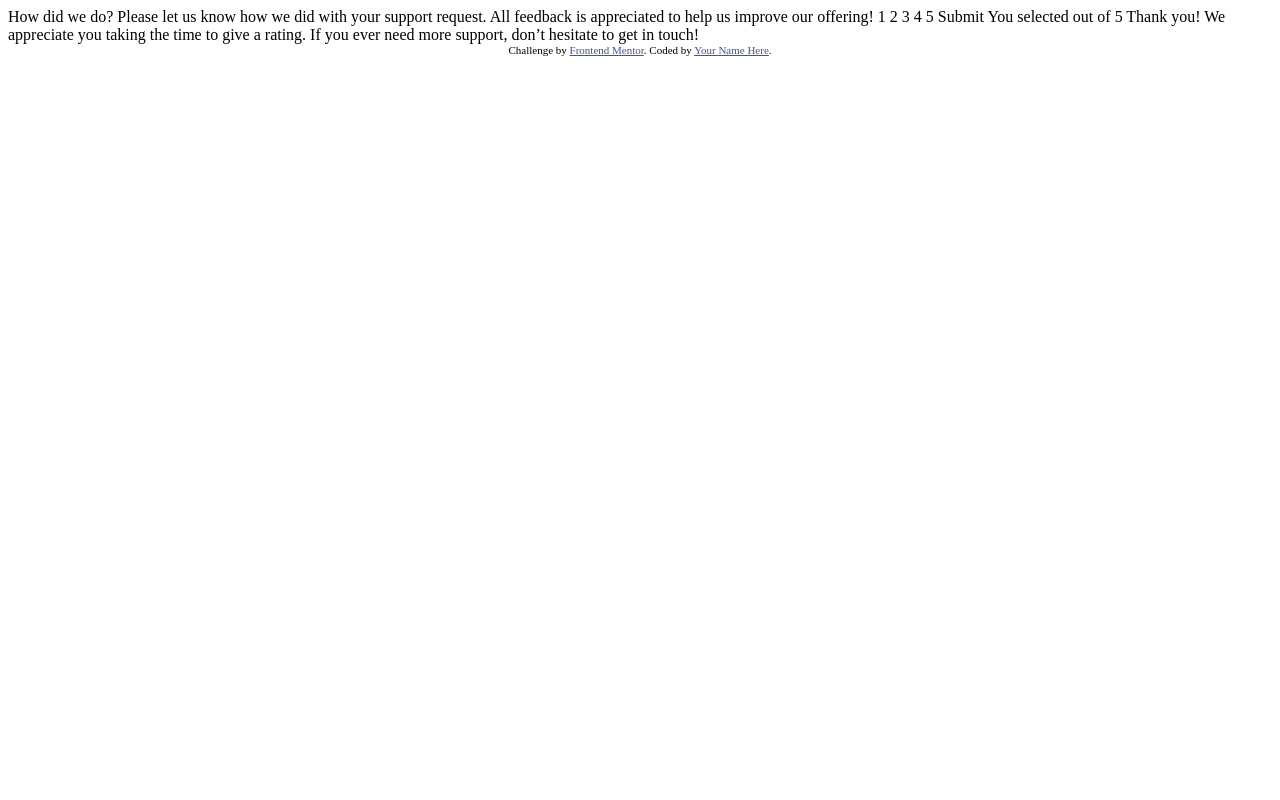
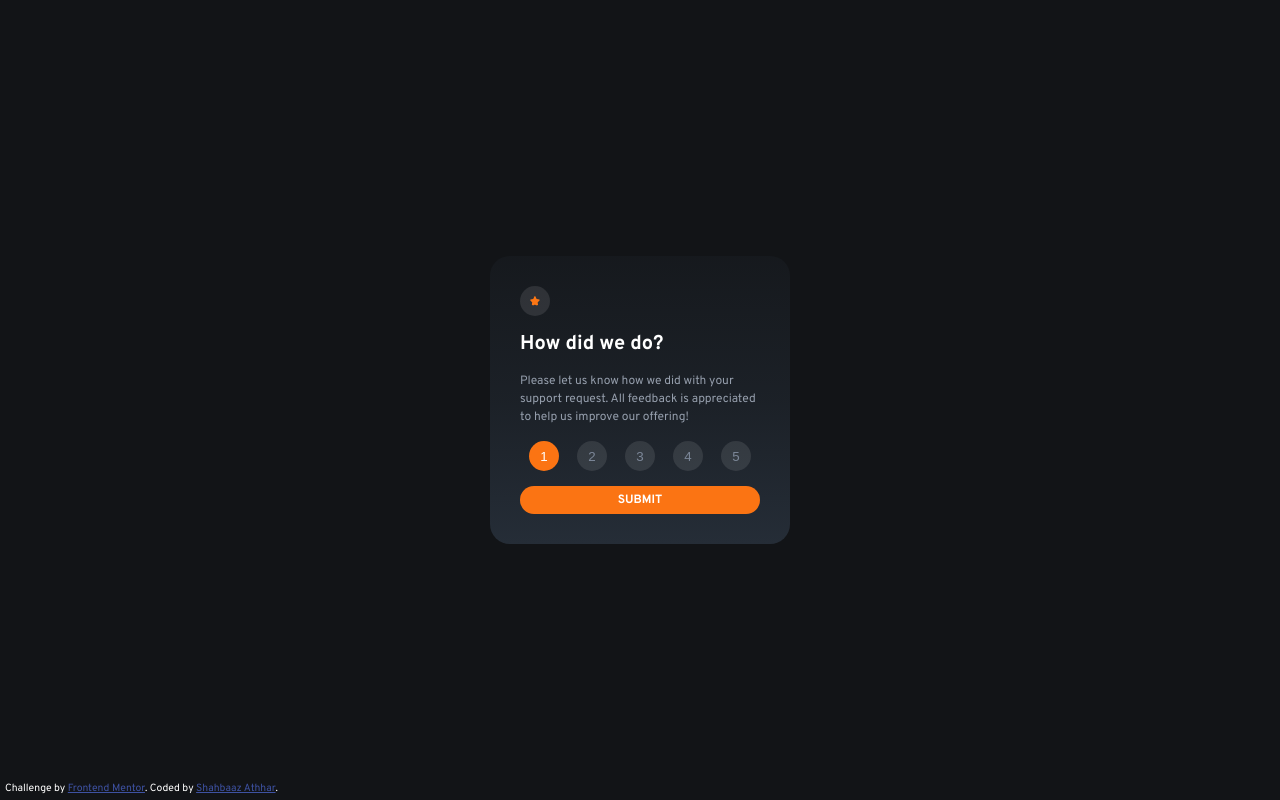
Before and after one commit to Shahbaaz92/interactive-rating-component-main, a plain HTML site: page index.html in a window 1280 px wide. Drawn offline with Linux system fonts and the light colour scheme.

Commit message:
Full Code update

```diff
--- a/index.html
+++ b/index.html
@@ -1,49 +1,66 @@
 <!DOCTYPE html>
 <html lang="en">
   <head>
-  <meta charset="UTF-8">
-  <meta name="viewport" content="width=device-width, initial-scale=1.0"> <!-- displays site properly based on user's device -->
+    <meta charset="UTF-8" />
+    <meta name="viewport" content="width=device-width, initial-scale=1.0" />
+    <!-- displays site properly based on user's device -->
+    <link
+      rel="icon"
+      type="image/png"
+      sizes="32x32"
+      href="./images/favicon-32x32.png"
+    />
+    <title>Frontend Mentor | Interactive rating component</title>
+    <link rel="stylesheet" href="style.css" />
+  </head>
 
-  <link rel="icon" type="image/png" sizes="32x32" href="./images/favicon-32x32.png">
-
-  <title>Frontend Mentor | Interactive rating component</title>
-
-  <!-- Feel free to remove these styles or customise in your own stylesheet 👍 -->
-  <style>
-    .attribution { font-size: 11px; text-align: center; }
-    .attribution a { color: hsl(228, 45%, 44%); }
-  </style>
-</head>
   <body>
-
     <!-- Rating state start -->
-
-  How did we do?
-
-  Please let us know how we did with your support request. All feedback is appreciated
-  to help us improve our offering!
-
-  1 2 3 4 5
-
-  Submit
-
+    <main class="main container" id="main-container">
+      <img src="images/icon-star.svg" alt="rating star" class="star" />
+      <h1>How did we do?</h1>
+      <p class="info">
+        Please let us know how we did with your support request. All feedback is
+        appreciated to help us improve our offering!
+      </p>
+      <div class="ratings" id="ratings">
+        <button class="rate active">1</button>
+        <button class="rate">2</button>
+        <button class="rate">3</button>
+        <button class="rate">4</button>
+        <button class="rate">5</button>
+      </div>
+      <button class="submit" id="submit">SUBMIT</button>
+    </main>
     <!-- Rating state end -->
 
     <!-- Thank you state start -->
 
-  You selected <!-- Add rating here --> out of 5
-
-  Thank you!
-
-  We appreciate you taking the time to give a rating. If you ever need more support,
-  don’t hesitate to get in touch!
+    <section class="sub container" id="sub-container">
+      <img
+        src="images/illustration-thank-you.svg"
+        alt="thank you"
+        class="thank-img"
+      />
+      <p class="selected"></p>
+      <h1>Thank you!</h1>
+      <p class="info">
+        We appreciate you taking the time to give a rating. If you ever need
+        more support, don’t hesitate to get in touch!
+      </p>
+    </section>
 
     <!-- Thank you state end -->
 
-
     <div class="attribution">
-    Challenge by <a href="https://www.frontendmentor.io?ref=challenge" target="_blank">Frontend Mentor</a>.
-    Coded by <a href="#">Your Name Here</a>.
+      Challenge by
+      <a href="https://www.frontendmentor.io?ref=challenge" target="_blank"
+        >Frontend Mentor</a
+      >. Coded by
+      <a href="https://www.frontendmentor.io/profile/Shahbaaz92"
+        >Shahbaaz Athhar</a
+      >.
     </div>
+    <script src="script.js"></script>
   </body>
 </html>
--- /dev/null
+++ b/script.js
@@ -0,0 +1,22 @@
+const mainContainer = document.getElementById("main-container");
+const rateBtns = document.getElementsByClassName("rate");
+const activeBtns = document.getElementsByClassName("active");
+const submitBtn = document.getElementById("submit");
+const subContainer = document.getElementById("sub-container");
+const selected = document.querySelector(".selected");
+
+for (let i = 0; i < rateBtns.length; i++) {
+  rateBtns[i].addEventListener("click", function () {
+    activeBtns[0].className = activeBtns[0].className.replace(" active", "");
+    this.className += " active";
+  });
+}
+submitBtn.addEventListener("click", function () {
+  for (let i = 0; i < rateBtns.length; i++) {
+    if (rateBtns[i].classList.contains("active")) {
+      selected.innerHTML = `You selected ${i + 1} out of 5`;
+      mainContainer.style.display = "none";
+      subContainer.style.display = "block";
+    }
+  }
+});
--- /dev/null
+++ b/style.css
@@ -0,0 +1,118 @@
+@import url("https://fonts.googleapis.com/css2?family=Overpass:wght@400;700&display=swap");
+
+* {
+  margin: 0;
+  padding: 0;
+  box-sizing: border-box;
+}
+
+body {
+  background-color: #121417;
+  text-align: center;
+  font-size: 0.75rem;
+  color: #ffffff;
+  font-family: "Overpass", sans-serif;
+}
+
+.container {
+  background-image: linear-gradient(
+    to bottom,
+    rgba(37, 45, 55, 0.2),
+    rgba(37, 45, 55, 0.5),
+    rgba(37, 45, 55, 1)
+  );
+  max-width: 300px;
+  padding: 2.5em;
+  position: absolute;
+  top: 50%;
+  left: 50%;
+  transform: translate(-50%, -50%);
+  display: flex;
+  flex-direction: column;
+  justify-content: space-evenly;
+  align-items: flex-start;
+  row-gap: 15px;
+  border-radius: 20px;
+}
+.main {
+  text-align: left;
+  /* display: none; */
+}
+.star {
+  border-radius: 50%;
+  width: 30px;
+  height: 30px;
+  padding: 10px;
+  text-align: center;
+  background-color: rgba(255, 255, 255, 0.1);
+}
+h1 {
+  font-size: 1.25rem;
+}
+.info {
+  color: #959eac;
+  line-height: 1.5;
+}
+
+.ratings {
+  display: flex;
+  justify-content: space-around;
+  width: 100%;
+}
+
+.rate {
+  cursor: pointer;
+  list-style: none;
+  background-color: rgba(255, 255, 255, 0.1);
+  border-radius: 50%;
+  width: 30px;
+  height: 30px;
+  padding: 7.5px;
+  border: none;
+  text-align: center;
+  color: #7c8798;
+}
+.rate:hover {
+  background-color: rgba(255, 255, 255, 0.5);
+  color: #ffffff;
+}
+.active {
+  background-color: #fb7413;
+  color: #ffffff;
+  /* transition: 0.5s ease; */
+}
+
+.submit {
+  width: 100%;
+  color: #ffffff;
+  background-color: #fb7413;
+  border-radius: 20px;
+  border: none;
+  padding: 0.5em;
+  font-family: "Overpass", sans-serif;
+  font-size: 0.75rem;
+  font-weight: 700;
+}
+
+/***Sub-Container***/
+.sub {
+  display: none;
+}
+.selected {
+  color: #fb7413;
+  font-size: 0.5rem;
+  background-color: rgba(18, 20, 23, 0.5);
+  padding: 1em;
+  margin: 1.25em auto;
+  border-radius: 20px;
+}
+.attribution {
+  font-size: 0.65rem;
+  text-align: center;
+  position: absolute;
+  bottom: 5px;
+  left: 5px;
+}
+.attribution a {
+  color: hsl(228, 45%, 44%);
+}
```
Lines whose indentation alone changed are shown as unchanged.
